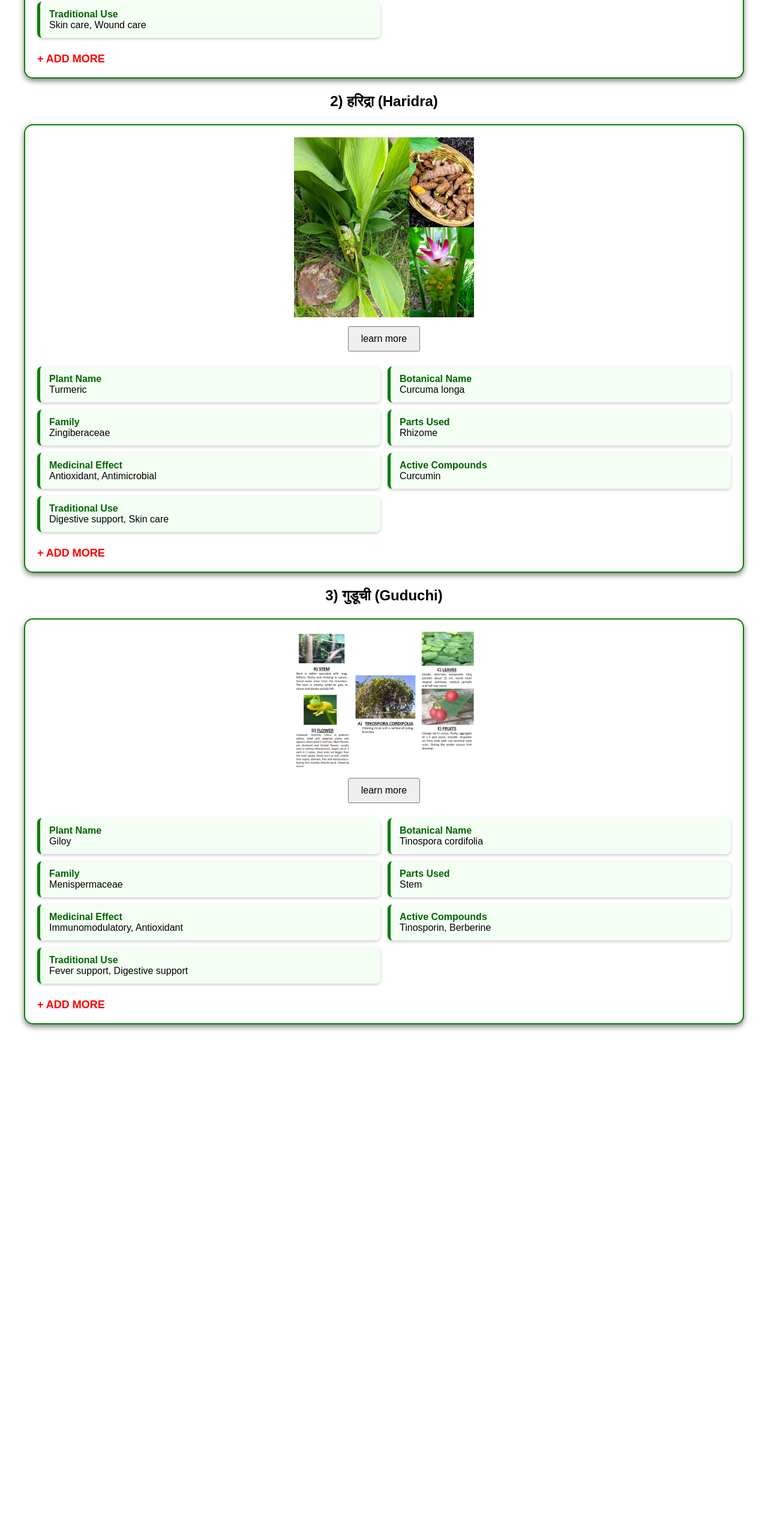
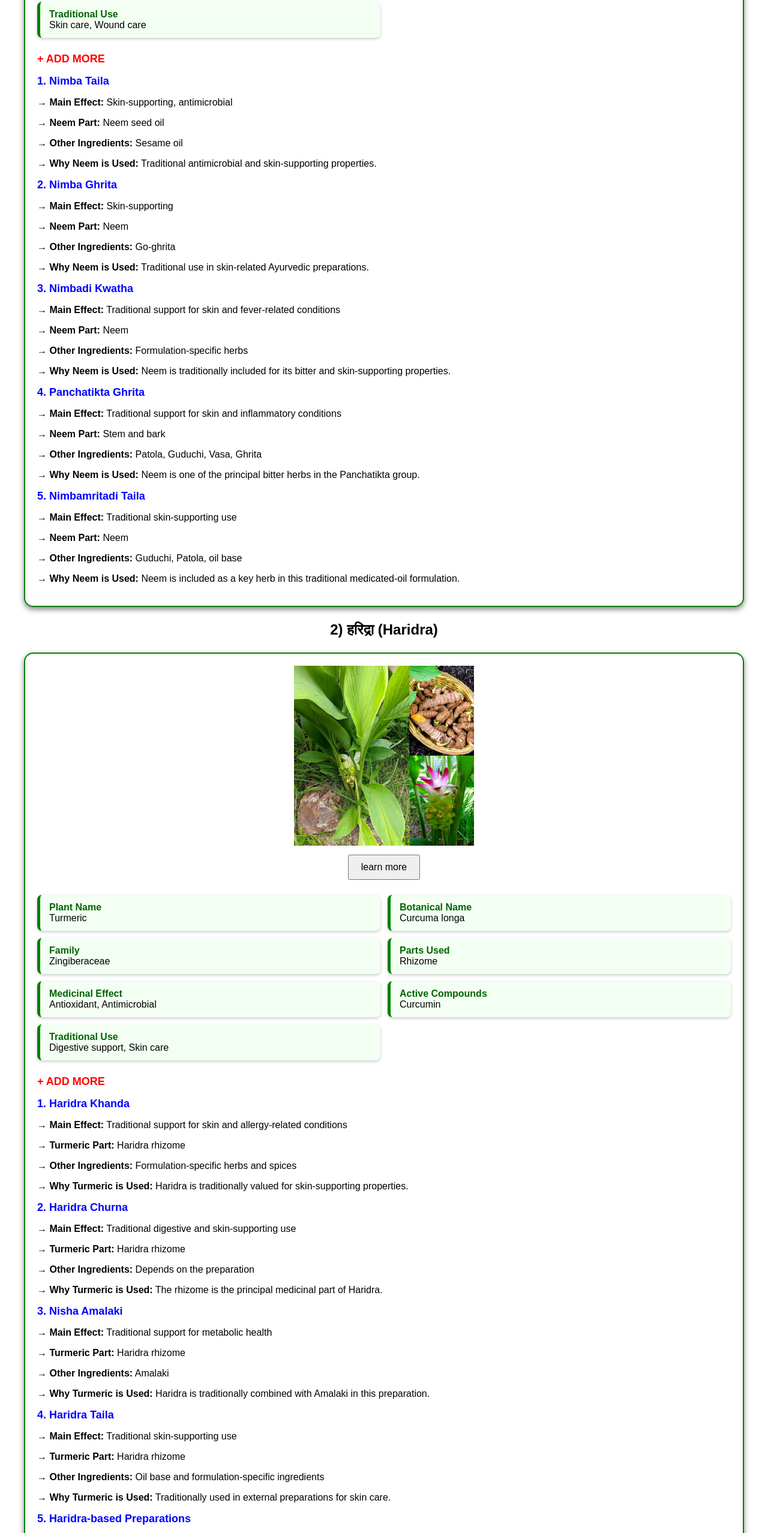
Before and after one commit to Krishna692006/herbal-plant-explorer, a plain HTML site: page index.html in a window 1280 px wide. Shown: the part 999-3555 px from the top of the page at 60% size. Before the commit the page ends 2747 px from the top, so only its background shows below. Drawn offline with Linux system fonts and the light colour scheme.

Commit message:
Update index.html

```diff
--- a/index.html
+++ b/index.html
@@ -567,7 +567,7 @@
 
 <!-- Neem Medicines - Always Visible -->
 
-<div id="neem-medicine" class="medicine-list" style ="display: none;">
+<div id="neem-medicine" class="medicine-list" style ="display: block;">
 
     <p id="nimba-taila" class="medicine-name"><b>1. Nimba Taila</b></p>
     <p>→ <b>Main Effect:</b> Skin-supporting, antimicrobial</p>
@@ -669,7 +669,7 @@
 </div>
 <!-- Turmeric Medicines - Always Visible -->
 
-<div id="haridra-medicine" class="medicine-list" style="display:none;">
+<div id="haridra-medicine" class="medicine-list" style="display:block;">
 
     <p id="haridra-khanda" class="medicine-name"><b>1. Haridra Khanda</b></p>
     <p>→ <b>Main Effect:</b> Traditional support for skin and allergy-related conditions</p>
@@ -774,7 +774,7 @@
 </div>
 <!-- Giloy Medicines - Always Visible -->
 
-<div id="guduchi-medicine" class="medicine-list" style="display:none;">
+<div id="guduchi-medicine" class="medicine-list" style="display:block;">
 
     <p id="guduchi-satva" class="medicine-name"><b>1. Guduchi Satva</b></p>
     <p>→ <b>Main Effect:</b> Traditional support for general wellness and fever-related conditions</p>
```
